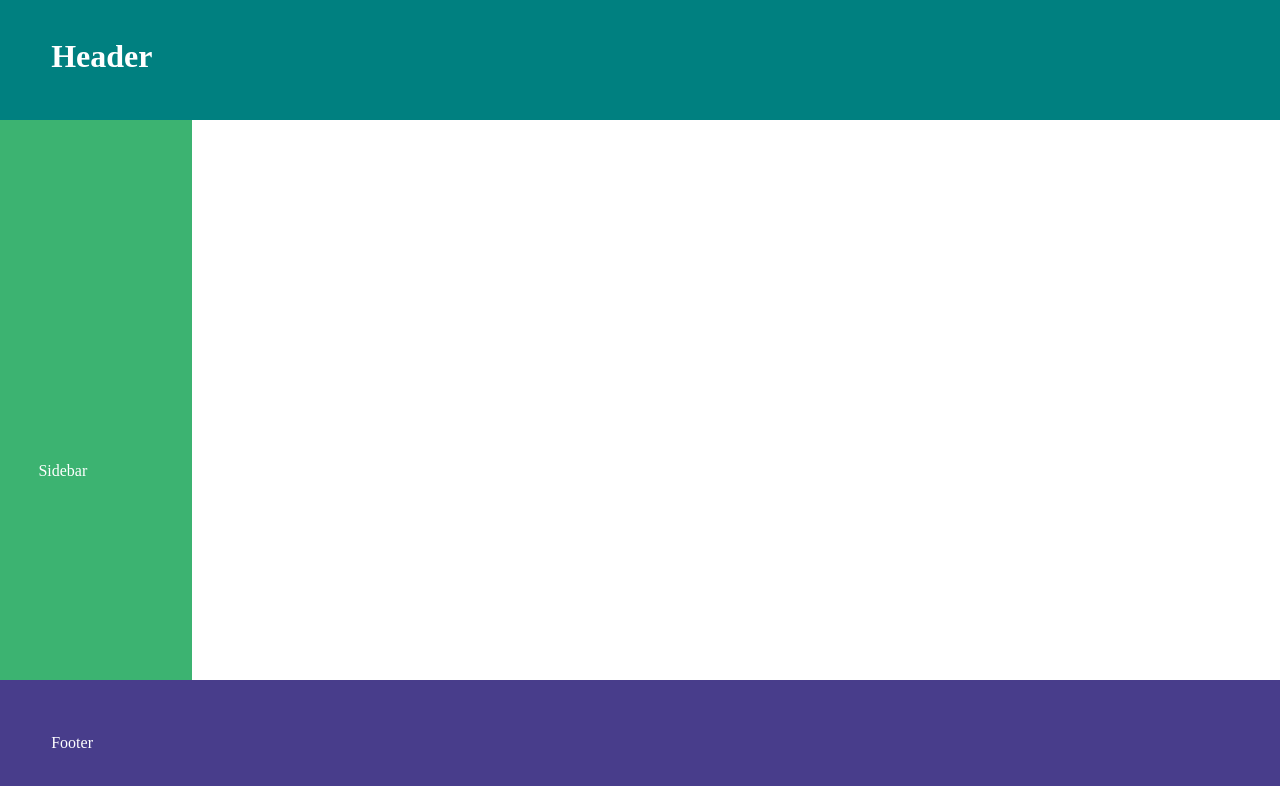
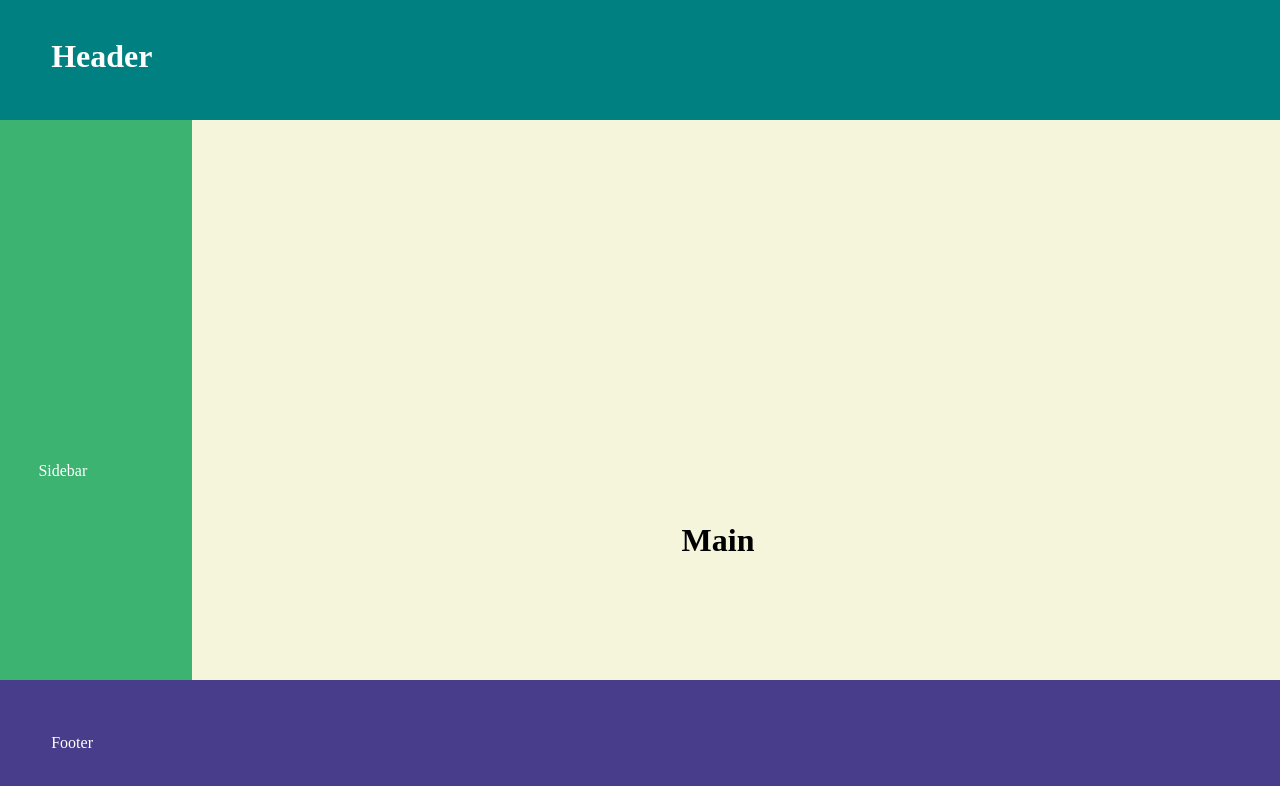
Before and after one commit to SI-Kim/myblog-react, a React (Create React App) app: page / in a window 1280 px wide. Shown: the top 786 px of the page. Built offline with nearby package versions, Linux system fonts and the light colour scheme.

Commit message:
layout of main

```diff
--- a/src/layouts/Main.js
+++ b/src/layouts/Main.js
@@ -1,7 +1,27 @@
 import React from "react";
+import { makeStyles } from "@material-ui/styles";
 
 const Main = () => {
-  return <div></div>;
+  const classes = useStyle();
+  return (
+    <div className={classes.mainBox}>
+      <h1 className={classes.h1}>Main</h1>
+    </div>
+  );
 };
 
+const useStyle = makeStyles((theme) => ({
+  mainBox: {
+    backgroundColor: "#F5F5DC",
+    height: "70vh",
+    width: "85vw",
+    float: "right"
+  },
+  h1: {
+    color: "black",
+    paddingTop: "35%",
+    paddingLeft: "45%"
+  }
+}));
+
 export default Main;
```
